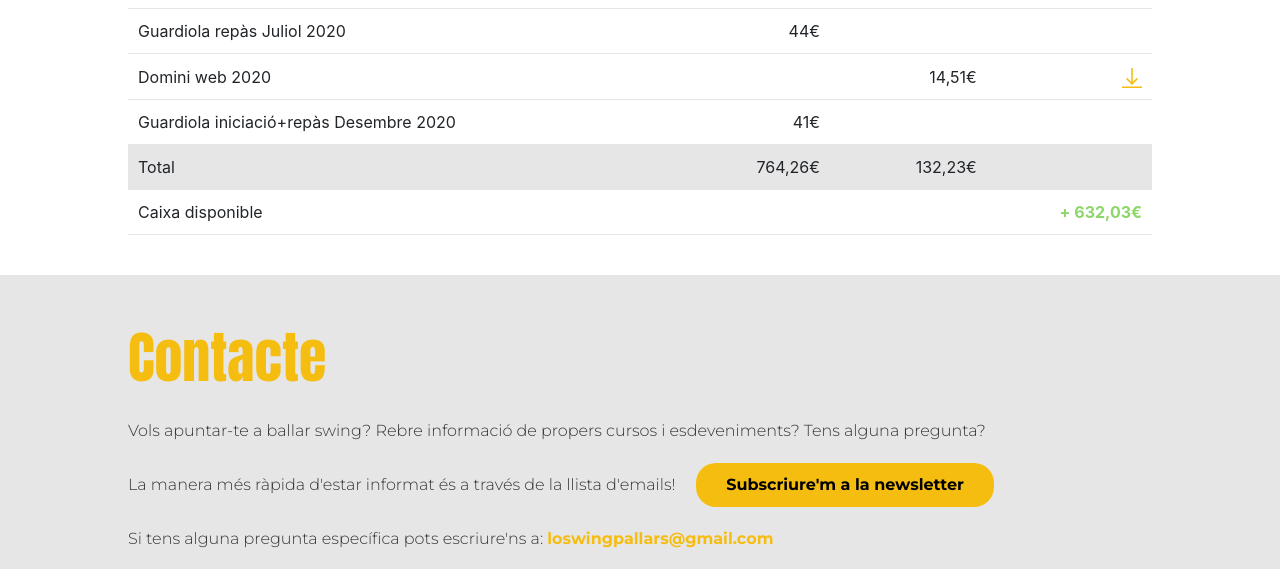
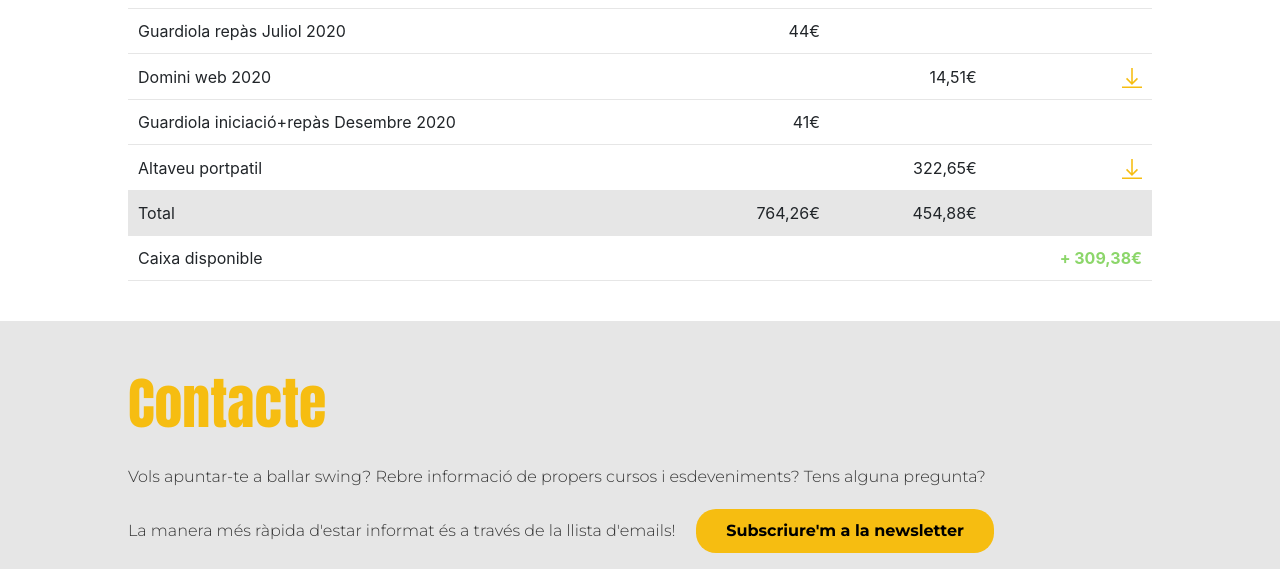
Before and after one commit to AriadnaE/loswingpallars, a plain HTML site: page transparencia.html in a window 1280 px wide. Shown: the part 1245-1814 px from the top of the page. Drawn offline with nearby package versions, Linux system fonts and the light colour scheme.

Commit message:
GM: Descripcio del commit

```diff
--- a/transparencia.html
+++ b/transparencia.html
@@ -207,19 +207,30 @@
             <td class="align-right"></td>
             <td class="align-right"></td>
           </tr>
+          <tr>
+            <td>Altaveu portpatil</td>
+            <td class="align-right"></td>
+            <td class="align-right">322,65€</td>
+            <td class="align-right">
+            <a href="assets/factures/2021-07-09 Altaveu portatil.jpg" target="_blank" download>
+                <img class="img-icon-sm" src="assets/icon_download.svg" alt="icono descargar factura">
+              </a>
+            </td>
+          </tr>
+         <tr>
         </tbody>
          <tfoot>
           <tr class="background-2">
             <td>Total</td>
             <td class="align-right">764,26€</td>
-            <td class="align-right">132,23€</td>
+            <td class="align-right">454,88€</td>
             <td class="align-right"></td>
           </tr>
           <tr>
             <td>Caixa disponible</td>
             <td class="align-right"></td>
             <td class="align-right"></td>
-            <td class="align-right success_color">+ 632,03€</td>
+            <td class="align-right success_color">+ 309,38€</td>
           </tr>
         </tfoot>
       </table>
```
Also changed, not shown: assets/factures/2021-07-09 Altaveu portatil.jpg (added).
